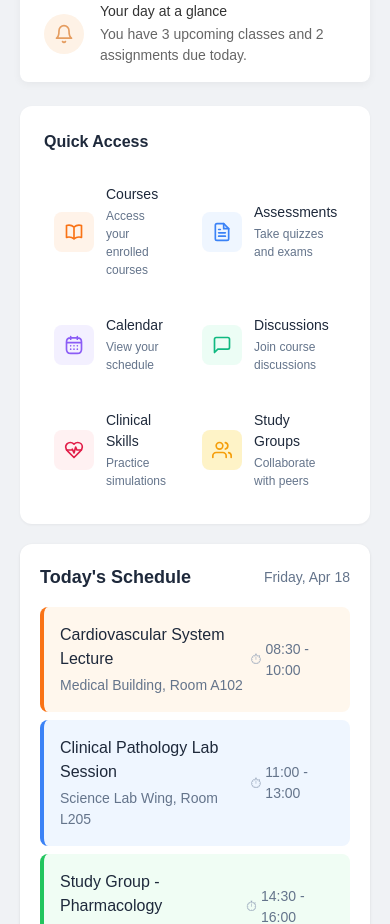
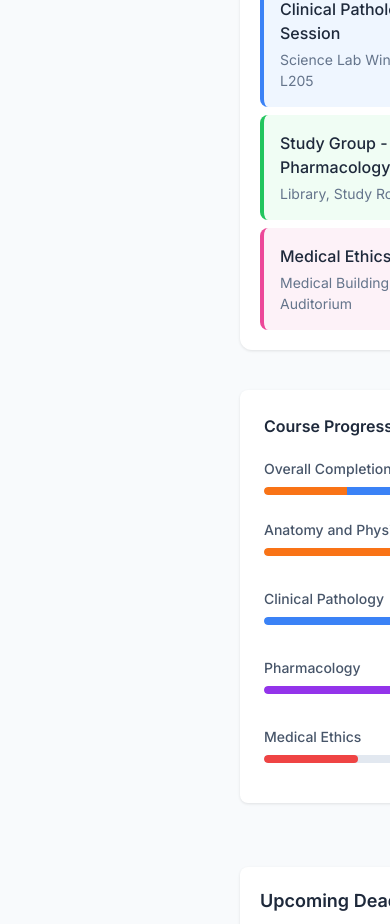
Before and after one commit to TalaAF/Solaris_Frontend, a React (Vite) app in the folder Solaris/: page / in a window 390 px wide. Shown: the part 1032-1956 px from the top of the page. Built offline with nearby package versions, Linux system fonts and the light colour scheme.

Commit message:
Refactor Dashboard layout and styles for improved structure and responsiveness

```diff
--- a/Solaris/src/App.jsx
+++ b/Solaris/src/App.jsx
@@ -8,6 +8,7 @@ import Collaboration from './components/Collaboration';
 import ClinicalSkills from './components/ClinicalSkills';
 import Progress from './components/ProgressSection';
 import Community from './components/Community';
+import './App.css';
 
 function App() {
   return (
--- a/Solaris/src/components/Dashboard.css
+++ b/Solaris/src/components/Dashboard.css
@@ -6,219 +6,73 @@
 }
 
 body {
-  font-family: Arial, Helvetica, sans-serif;
-  background-color: #f0f2f5;
+  font-family: 'Inter', sans-serif;
+  background-color: #f8fafc;
+  color: #1e293b;
+  line-height: 1.5;
 }
 
-/* Layout */
-.page-container {
+/* App Container */
+.app-container {
   display: flex;
+  flex-direction: column;
   min-height: 100vh;
 }
 
-/* Sidebar */
-.sidebar {
-  width: 250px;
-  background-color: white;
-  padding: 20px 0;
-  box-shadow: 0 0 10px rgba(0, 0, 0, 0.1);
+/* Main Container (sidebar + content) */
+.main-container {
   display: flex;
-  flex-direction: column;
-}
-
-.logo {
-  padding: 0 20px 20px;
-  font-size: 18px;
-  font-weight: bold;
-  border-bottom: 1px solid #eee;
-  margin-bottom: 20px;
-}
-
-.nav-menu {
   flex: 1;
-}
-
-.nav-item {
-  display: flex;
-  align-items: center;
-  padding: 10px 20px;
-  color: #333;
-  text-decoration: none;
-  margin-bottom: 5px;
-}
-
-.nav-item:hover {
-  background-color: #f5f5f5;
-}
-
-.nav-item.active {
-  background-color: #f5f5f5;
-  border-left: 3px solid #f97316;
-}
-
-.nav-icon {
-  margin-right: 10px;
-}
-
-.help-section {
-  padding: 20px;
-  background-color: #f5f5f5;
-  margin: 20px;
-  border-radius: 5px;
-}
-
-.help-section h3 {
-  margin-bottom: 10px;
-  font-size: 16px;
-}
-
-.help-section p {
-  margin-bottom: 15px;
-  font-size: 14px;
-  color: #666;
-}
-
-.support-button {
-  background-color: #f97316;
-  color: white;
-  border: none;
-  padding: 8px 12px;
-  border-radius: 4px;
-  cursor: pointer;
-  font-size: 14px;
+  min-height: calc(100vh - 60px); /* Adjust based on header height */
 }
 
 /* Main Content */
 .main-content {
   flex: 1;
   padding: 20px;
+  overflow-y: auto;
 }
 
-/* Welcome Section */
-.welcome-section {
-  background-color: #ffedd5;
-  padding: 20px;
-  border-radius: 8px;
-  margin-bottom: 20px;
+/* Content Grid (Two-column layout) */
+.content-grid {
+  display: grid;
+  grid-template-columns: 1fr 1fr; /* Two equal columns */
+  gap: 20px;
+  margin-top: 20px;
 }
 
-.welcome-section h2 {
-  font-size: 24px;
-  margin-bottom: 5px;
+/* Add spacing between components in the same column */
+.content-column > * {
+  margin-bottom: 24px;
 }
 
-.welcome-section .date {
-  margin-bottom: 10px;
-  color: #666;
+/* Specific spacer for larger gaps between components */
+.component-spacer {
+  height: 16px;
 }
 
-.day-glance {
-  display: inline-block;
-  background-color: rgba(255, 255, 255, 0.5);
-  padding: 5px 10px;
-  border-radius: 20px;
-  margin: 10px 0;
+/* Responsive adjustment for smaller screens */
+@media (max-width: 1024px) {
+  .content-grid {
+    grid-template-columns: 1fr; /* Single column on smaller screens */
+  }
 }
 
-.glance-icon {
-  margin-right: 5px;
+/* Custom scrollbar */
+::-webkit-scrollbar {
+  width: 8px;
 }
 
-/* Cards */
-.card {
-  background-color: white;
-  border-radius: 8px;
-  padding: 20px;
-  margin-bottom: 20px;
-  box-shadow: 0 1px 3px rgba(0, 0, 0, 0.1);
+::-webkit-scrollbar-track {
+  background: #f1f1f1;
+  border-radius: 10px;
 }
 
-.card-title {
-  margin-bottom: 20px;
-  font-size: 18px;
+::-webkit-scrollbar-thumb {
+  background: #d1d5db;
+  border-radius: 10px;
 }
 
-.card-header {
-  display: flex;
-  justify-content: space-between;
-  align-items: center;
-  margin-bottom: 20px;
+::-webkit-scrollbar-thumb:hover {
+  background: #9ca3af;
 }
-
-/* Quick Access */
-.quick-access-grid {
-  display: grid;
-  grid-template-columns: repeat(2, 1fr);
-  gap: 15px;
-}
-
-.quick-access-item {
-  display: flex;
-  align-items: center;
-  padding: 10px;
-  border-radius: 5px;
-  transition: background-color 0.2s;
-}
-
-.quick-access-item:hover {
-  background-color: #f5f5f5;
-  cursor: pointer;
-}
-
-.quick-access-icon {
-  width: 40px;
-  height: 40px;
-  background-color: #f5f5f5;
-  border-radius: 5px;
-  display: flex;
-  align-items: center;
-  justify-content: center;
-  margin-right: 10px;
-  font-size: 20px;
-}
-
-.quick-access-content h4 {
-  font-size: 14px;
-  margin-bottom: 5px;
-}
-
-.quick-access-content p {
-  font-size: 12px;
-  color: #666;
-}
-
-/* Progress */
-.progress-container {
-  display: flex;
-  flex-direction: column;
-  gap: 15px;
-}
-
-.progress-item {
-  width: 100%;
-}
-
-.progress-header {
-  display: flex;
-  justify-content: space-between;
-  margin-bottom: 8px;
-  font-size: 14px;
-}
-
-.progress-bar {
-  height: 8px;
-  background-color: #eee;
-  border-radius: 4px;
-  overflow: hidden;
-}
-
-.progress-fill {
-  height: 100%;
-  background-color: #3b82f6;
-  border-radius: 4px;
-}
-
-.completion {
-  font-size: 14px;
-  font-weight: bold;
-}
--- a/Solaris/src/components/Dashboard.jsx
+++ b/Solaris/src/components/Dashboard.jsx
@@ -114,14 +114,16 @@ const Dashboard = () => {
   ];
 
   return (
-    <div className="dashboard-container">
+    <div className="app-container">
+      {/* Header Component */}
+      <Header />
+
+      <div className="main-container">
         {/* Sidebar Component */}
         <Sidebar />
 
         {/* Main Content */}
         <div className="main-content">
-        <Header />
-
           {/* Welcome Section */}
           <WelcomeSection />
 
@@ -140,8 +142,12 @@ const Dashboard = () => {
               {/* Course Progress */}
               <ProgressSection progressData={progressData} />
 
+              {/* Spacing div */}
+              <div className="component-spacer"></div>
+
               {/* Upcoming Deadlines */}
               <DeadlinesSection deadlines={deadlines} />
+            </div>
           </div>
         </div>
       </div>
```
Lines whose indentation alone changed are shown as unchanged.
